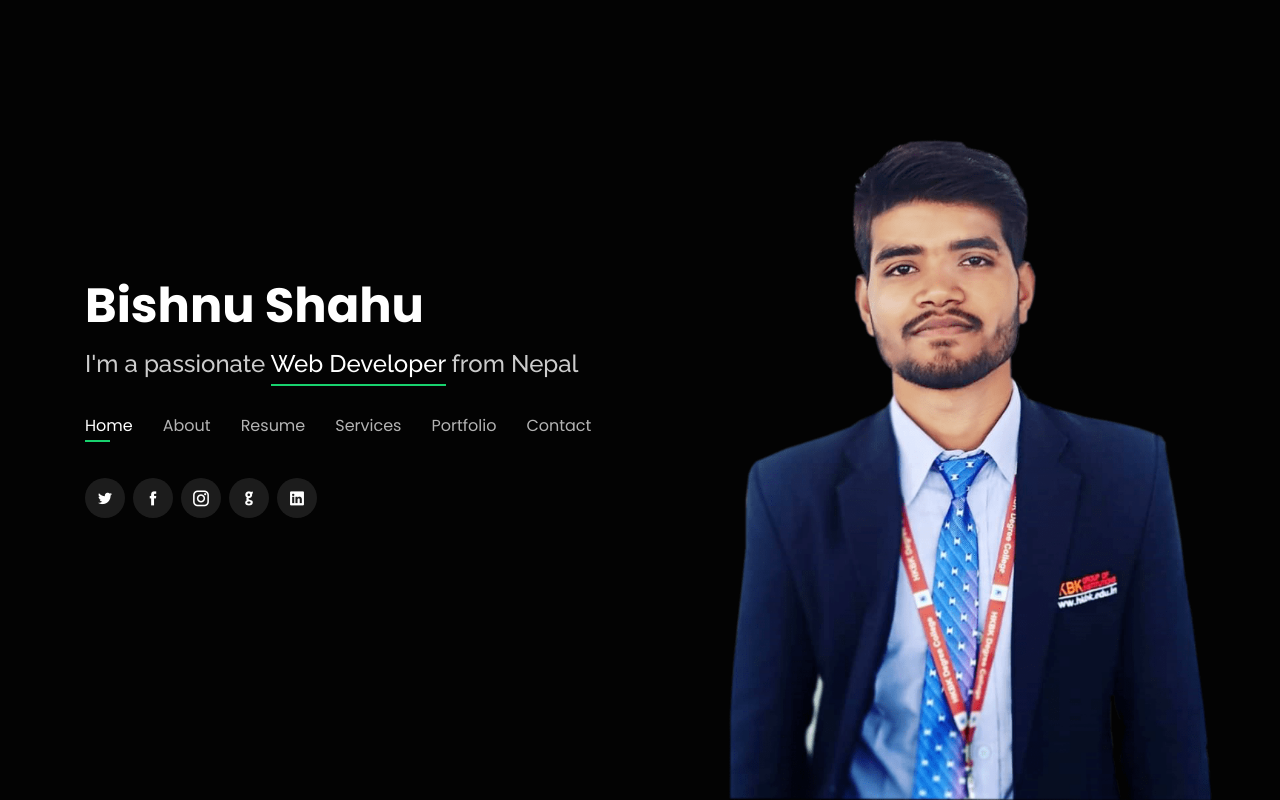
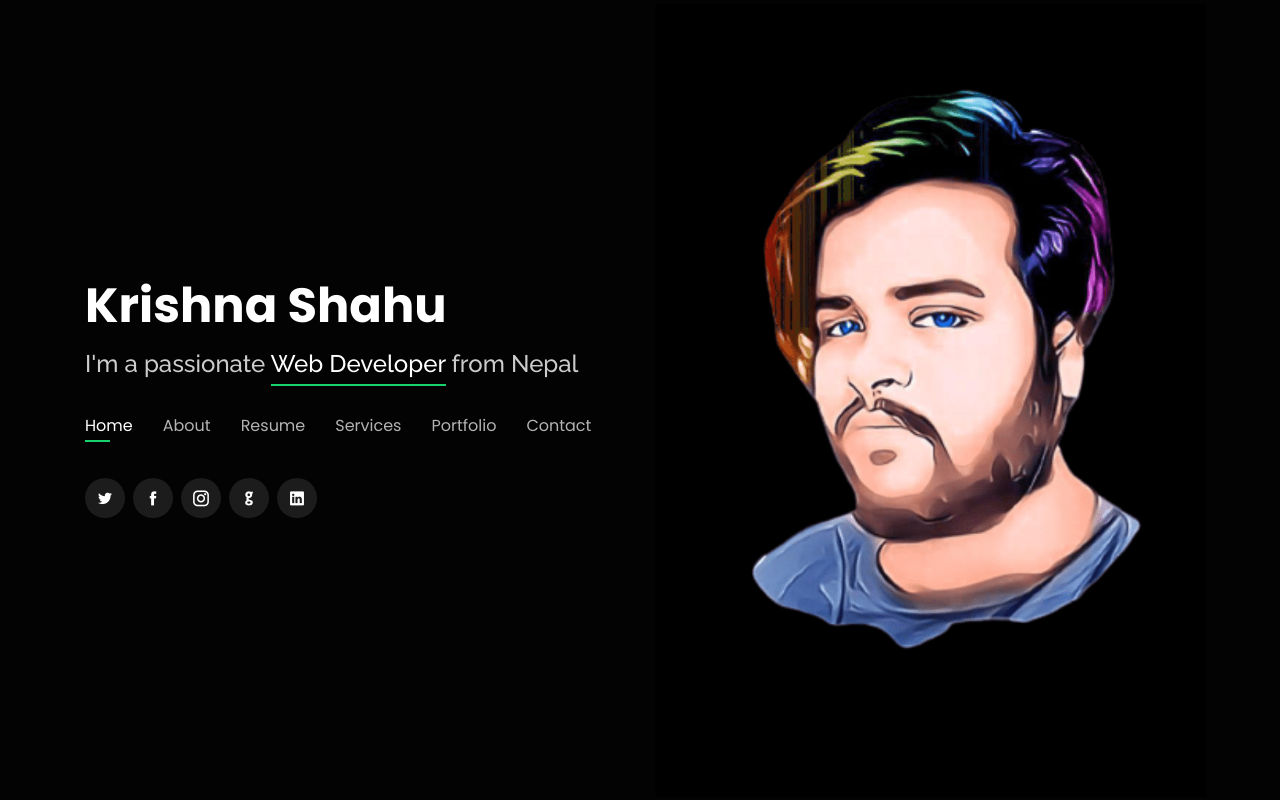
Before and after one commit to krishshah920/portfolio, a web app: file index.html in a window 1280 px wide. Run offline with its HTML, style and script files only (its server is not run), Linux system fonts and the light colour scheme; some libraries are stand-ins or nearby versions.

Commit message:
Revert "first commit"
This reverts commit 25001f83cd55bc85c980fd0e5b22296e807e8c73.

```diff
--- a/assets/css/style.css
+++ b/assets/css/style.css
@@ -10,7 +10,7 @@ body {
 body::before {
   content: "";
   position: fixed;
-  background: #040404 url("../img/bg.png") top right no-repeat;
+  background: #040404 url("../img/bg3.png") top right no-repeat;
   background-size: cover;
   left: 0;
   right: 0;
--- a/index.html
+++ b/index.html
@@ -5,14 +5,14 @@
   <meta charset="utf-8">
   <meta content="width=device-width, initial-scale=1.0" name="viewport">
 
-  <title>BISHNU SHAHU</title>
+  <title>KRISHNA SHAHU</title>
   <meta content="Web based web Designer and Developer from Nepal. Projects like
   web design, web development, creating website with cheaper price in Nepal and Online. " name="descriptison">
   <meta content="web, web design, web designer, development, web design and development, nepal, tech, tech guy in nepal,
   web designer in nepal, birtamode, web designer in birtamode, website designer, nepalese tech, website designer in nepal,
   website maker online, online website maker in nepal, html, css ,javasccript, web design and development,online, online website builder,
   build website, best" name="keywords">
-  <meta name="author" content="Bishnu Shahu">
+  <meta name="author" content="Krishna Shahu">
 
   <!-- Favicons -->
   <link href="assets/img/favicon.ico" rel="icon">
@@ -40,7 +40,7 @@
   <header id="header" class="header-tops">
     <div class="container">
 
-      <h1><a href="index.html">Bishnu Shahu</a></h1>
+      <h1><a href="index.html">Krishna Shahu</a></h1>
       <!-- Uncomment below if you prefer to use an image logo -->
       <!-- <a href="index.html" class="mr-auto"><img src="assets/img/logo.png" alt="" class="img-fluid"></a> -->
       <h2>I'm a passionate <span>Web Developer</span> from Nepal</h2>
@@ -57,11 +57,11 @@
       </nav><!-- .nav-menu -->
 
       <div class="social-links">
-        <a href="#" target="_blank" class="twitter"><i class="icofont-twitter"></i></a>
-        <a href="#" target="_blank" class="facebook"><i class="icofont-facebook"></i></a>
-        <a href="#" target="_blank" class="instagram"><i class="icofont-instagram"></i></a>
-        <a href="#" target="_blank" class="github"><i class="icofont-github"></i></a>
-        <a href="#" target="_blank" class="linkedin"><i class="icofont-linkedin"></i></a>
+        <a href="https://twitter.com/krishshah9201" target="_blank" class="twitter"><i class="icofont-twitter"></i></a>
+        <a href="https://www.facebook.com/krishna.shahu.920/" target="_blank" class="facebook"><i class="icofont-facebook"></i></a>
+        <a href="https://www.instagram.com/krishshah920/" target="_blank" class="instagram"><i class="icofont-instagram"></i></a>
+        <a href="https://github.com/krishshah920" target="_blank" class="github"><i class="icofont-github"></i></a>
+        <a href="https://www.linkedin.com/in/krishna-shahu-4b20b516a/" target="_blank" class="linkedin"><i class="icofont-linkedin"></i></a>
       </div>
 
     </div>
@@ -83,7 +83,7 @@
 
       <div class="row">
         <div class="col-lg-4" data-aos="fade-right">
-          <img src="assets/img/bg_1.png" class="img-fluid" alt="profile">
+          <img src="assets/img/me1.png" class="img-fluid" alt="">
         </div>
         <div class="col-lg-8 pt-4 pt-lg-0 content" data-aos="fade-left">
           <h3>Wev Developer &amp; Designer</h3>
@@ -96,16 +96,16 @@
             <div class="col-lg-6">
               <ul>
                 <li><i class="icofont-rounded-right"></i> <strong>Birthday:</strong>18 Nov 2000</li>
-                <li><i class="icofont-rounded-right"></i> <strong>Website:</strong> www.bishnushahu.com.np</li>
-                <li><i class="icofont-rounded-right"></i> <strong>Phone:</strong> +977 9814042086</li>
+                <li><i class="icofont-rounded-right"></i> <strong>Website:</strong> www.krishnashahu.com.np</li>
+                <li><i class="icofont-rounded-right"></i> <strong>Phone:</strong> +977 9824904958</li>
                 <li><i class="icofont-rounded-right"></i> <strong>City:</strong> City : Birtamode, Nepal</li>
               </ul>
             </div>
             <div class="col-lg-6">
               <ul>
-                <li><i class="icofont-rounded-right"></i> <strong>Age:</strong> 22</li>
+                <li><i class="icofont-rounded-right"></i> <strong>Age:</strong> 20</li>
                 <li><i class="icofont-rounded-right"></i> <strong>Degree:</strong> Bachelor</li>
-                <li><i class="icofont-rounded-right"></i> <strong>Email:</strong> bishnuu.shah@gmail.com</li>
+                <li><i class="icofont-rounded-right"></i> <strong>PhEmailone:</strong> Krishshah920@gmail.com</li>
                 <li><i class="icofont-rounded-right"></i> <strong>Freelance:</strong> Available</li>
               </ul>
             </div>
@@ -335,7 +335,7 @@
         <div class="testimonial-item">
           <p>
             <i class="bx bxs-quote-alt-left quote-icon-left"></i>
-            bishnu shahu is a great leader. Passionate Web developer and designer. Best in time management.
+            Krishna shahu is a great leader. Passionate Web developer and designer. Best in time management.
             <i class="bx bxs-quote-alt-right quote-icon-right"></i>
           </p>
           <img src="assets/img/testimonials/testimonials-1.jpg" class="testimonial-img" alt="">
@@ -346,7 +346,7 @@
         <div class="testimonial-item">
           <p>
             <i class="bx bxs-quote-alt-left quote-icon-left"></i>
-            I have known bishnu Shahu for a long time, I believe he is one of the most professional people when it comes to work ethics. Knows his way around a lot of tech like Web Dev and Design.
+            I have known Krishna Shahu for a long time, I believe he is one of the most professional people when it comes to work ethics. Knows his way around a lot of tech like Web Dev and Design.
             Seeing his work I would vouch for him any day.
             <i class="bx bxs-quote-alt-right quote-icon-right"></i>
           </p>
@@ -358,7 +358,7 @@
         <div class="testimonial-item">
           <p>
             <i class="bx bxs-quote-alt-left quote-icon-left"></i>
-            bishnu Shahu is one of the most intelligent people I've ever known. When it comes to work ethics he is very professional and reliable. He is punctual and consistent in his work. He has got great skills and a wide vision.
+            Krishna Sahu is one of the most intelligent people I've ever known. When it comes to work ethics he is very professional and reliable. He is punctual and consistent in his work. He has got great skills and a wide vision.
             <i class="bx bxs-quote-alt-right quote-icon-right"></i>
           </p>
           <img src="assets/img/testimonials/testimonials-5.jpg" class="testimonial-img" alt="">
@@ -372,8 +372,8 @@
             A guy who is working hard for the development of Technology and IT field in Nepal
             <i class="bx bxs-quote-alt-right quote-icon-right"></i>
           </p>
-          <img src="assets/img/testimonials/testimonials-2.png" class="testimonial-img" alt="">
-          <h3>krishna Shahu</h3>
+          <img src="assets/img/testimonials/testimonials-2.jpg" class="testimonial-img" alt="">
+          <h3>Bishnu Shahu</h3>
           <h4>Web Designer &amp; Developer</h4>
         </div>
 
@@ -708,11 +708,11 @@
             <i class="bx bx-share-alt"></i>
             <h3>Social Profiles</h3>
             <div class="social-links">
-              <a href="#" target="_blank" class="twitter"><i class="icofont-twitter"></i></a>
-              <a href="#" target="_blank" class="facebook"><i class="icofont-facebook"></i></a>
-              <a href="#" target="_blank" class="instagram"><i class="icofont-instagram"></i></a>
-              <a href="#" target="_blank" class="github"><i class="icofont-github"></i></a>
-              <a href="#" target="_blank" class="linkedin"><i class="icofont-linkedin"></i></a>
+              <a href="https://twitter.com/krishshah9201" target="_blank" class="twitter"><i class="icofont-twitter"></i></a>
+              <a href="https://www.facebook.com/krishna.shahu.920/" target="_blank" class="facebook"><i class="icofont-facebook"></i></a>
+              <a href="https://www.instagram.com/krishshah920/" target="_blank" class="instagram"><i class="icofont-instagram"></i></a>
+              <a href="https://github.com/krishshah920" target="_blank" class="github"><i class="icofont-github"></i></a>
+              <a href="https://www.linkedin.com/in/krishna-shahu-4b20b516a/" target="_blank" class="linkedin"><i class="icofont-linkedin"></i></a>
             </div>
           </div>
         </div>
@@ -721,14 +721,14 @@
           <div class="info-box">
             <i class="bx bx-envelope"></i>
             <h3>Email Me</h3>
-            <p>bishnuu.shah@gmail.com</p>
+            <p>krishshah920@gmail.com</p>
           </div>
         </div>
         <div class="col-md-6 mt-4 d-flex align-items-stretch">
           <div class="info-box">
             <i class="bx bx-phone-call"></i>
             <h3>Call Me</h3>
-            <p>+977 9814042086</p>
+            <p>+977 9824904958</p>
           </div>
         </div>
       </div>
```
Also changed, not shown: assets/img/apple-touch-icon.png, assets/img/bg.png (deleted), assets/img/bg3.png (added), assets/img/bg_1.png (deleted), assets/img/favicon.ico, assets/img/logo.png (added), assets/img/me1.png (renamed from assets/img/testimonials/testimonials-2.png), assets/img/testimonials/testimonials-2.jpg (added).
